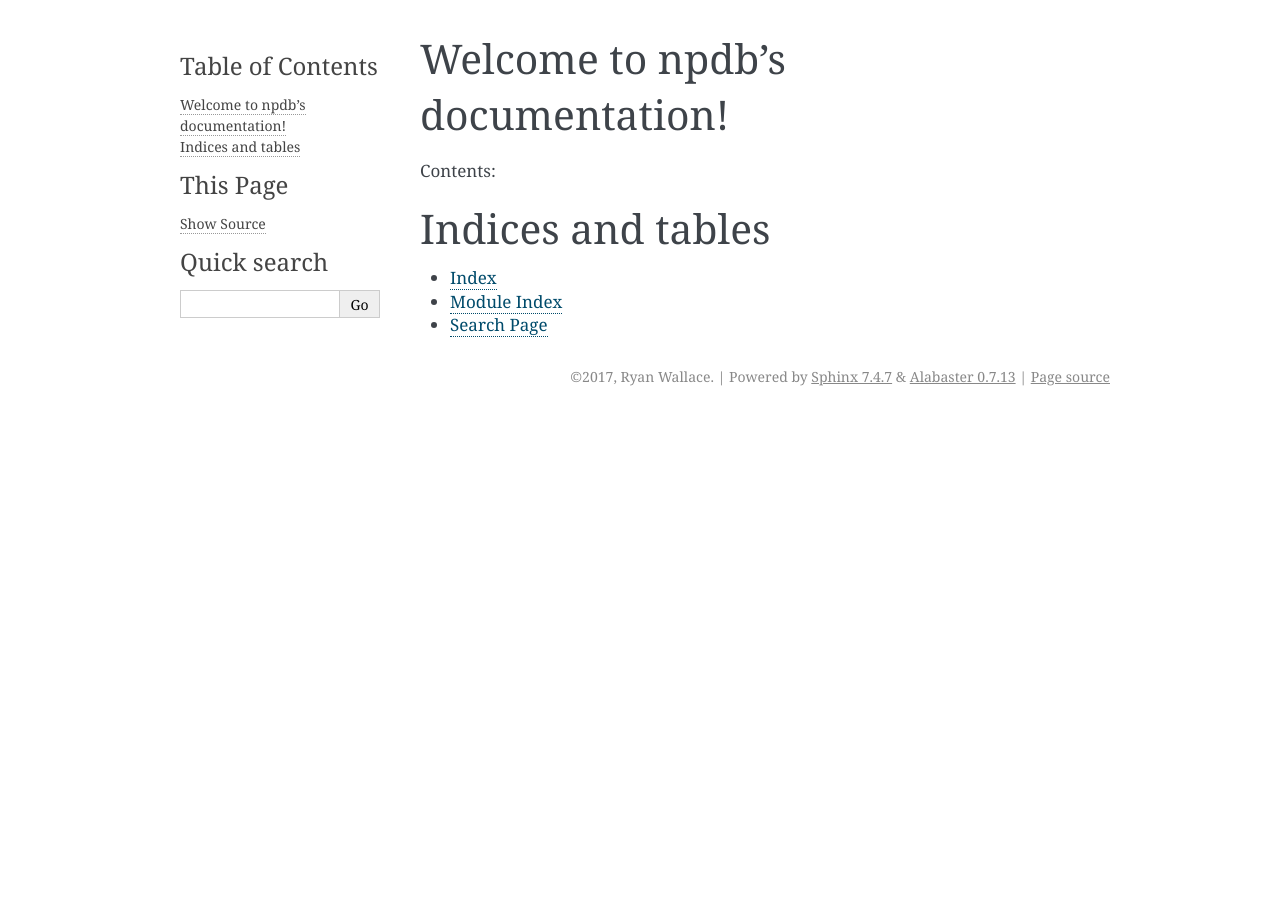
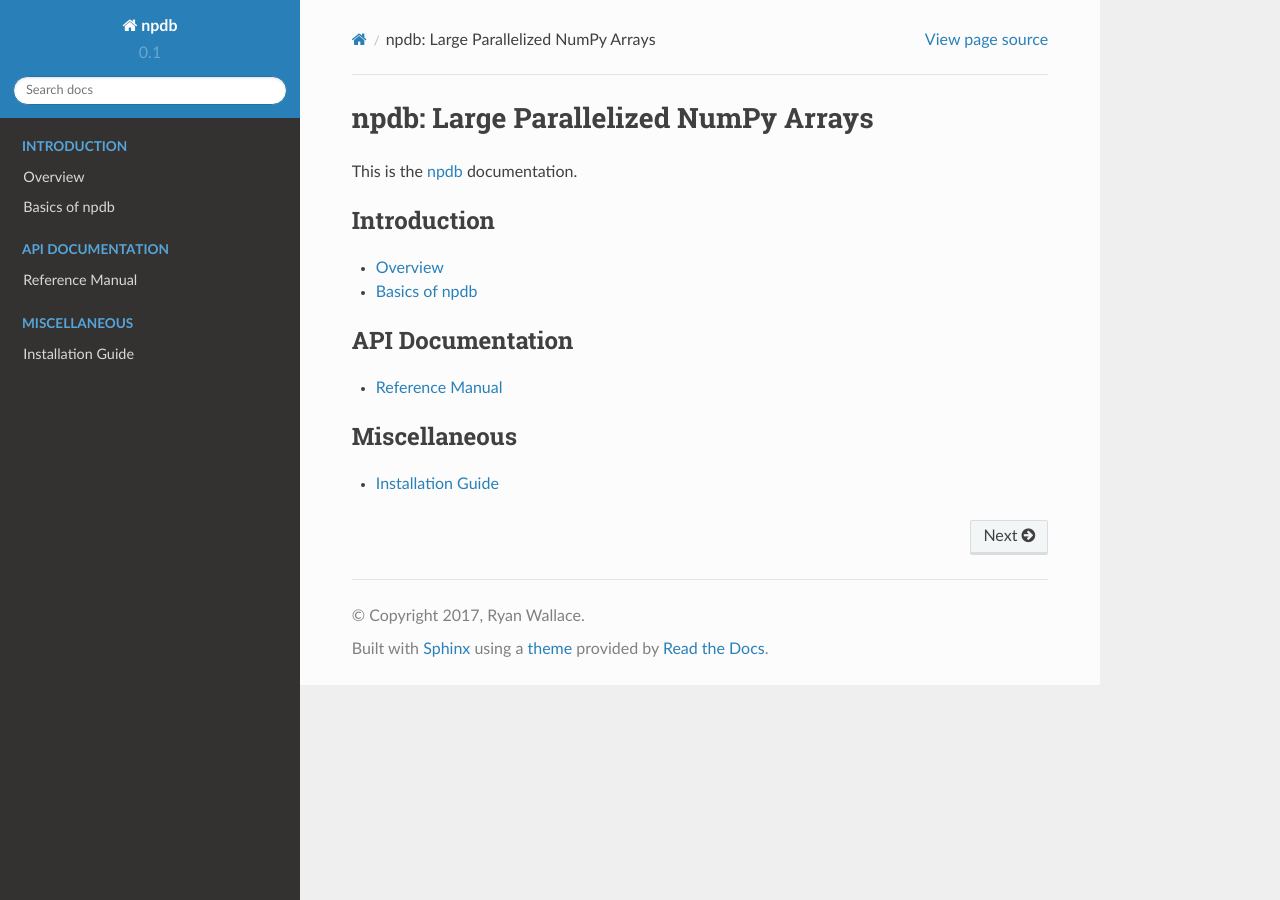
Before and after one commit to ryancswallace/npdb, a Sphinx documentation site: the page built from docs/source/index.rst, in a window 1280 px wide. Built offline with Sphinx 7.4.7 and the Read the Docs theme 2.0.0, drawn with Linux system fonts in a browser that asks for light colours; pages that are not in the unit, such as notebooks, are missing from menus.

Commit message:
read the docs started

```diff
--- a/docs/source/conf.py
+++ b/docs/source/conf.py
@@ -14,6 +14,7 @@
 
 import sys
 import os
+import sphinx_rtd_theme
 
 # If extensions (or modules to document with autodoc) are in another directory,
 # add these directories to sys.path here. If the directory is relative to the
@@ -118,7 +119,9 @@ todo_include_todos = True
 
 # The theme to use for HTML and HTML Help pages.  See the documentation for
 # a list of builtin themes.
-html_theme = 'alabaster'
+# html_theme = 'alabaster'
+html_theme = "sphinx_rtd_theme"
+html_theme_path = [sphinx_rtd_theme.get_html_theme_path()]
 
 # Theme options are theme-specific and customize the look and feel of a theme
 # further.  For a list of options available for each theme, see the
--- a/docs/source/index.rst
+++ b/docs/source/index.rst
@@ -1,21 +1,27 @@
-.. npdb documentation master file, created by
-   sphinx-quickstart on Mon Dec  4 11:11:03 2017.
-   You can adapt this file completely to your liking, but it should at least
-   contain the root `toctree` directive.
+=====================================
+npdb: Large Parallelized NumPy Arrays
+=====================================
 
-Welcome to npdb's documentation!
-================================
+This is the `npdb <https://github.com/ryancwallace/npdb>`_ documentation.
 
-Contents:
+.. module:: npdb
 
 .. toctree::
-   :maxdepth: 2
+   :maxdepth: 1
+   :caption: Introduction
 
+   overview
+   tutorial
 
+.. toctree::
+   :maxdepth: 1
+   :caption: API Documentation
 
-Indices and tables
-==================
+   reference/index
 
-* :ref:`genindex`
-* :ref:`modindex`
-* :ref:`search`
+.. toctree::
+   :maxdepth: 1
+   :caption: Miscellaneous
+
+   install
+   license
--- /dev/null
+++ b/docs/source/install.rst
@@ -0,0 +1,8 @@
+.. _install:
+
+Installation Guide
+==================
+
+You can install npdb using pip by running::
+
+  $ pip install npdb
--- /dev/null
+++ b/docs/source/overview.rst
@@ -0,0 +1,17 @@
+.. _overview:
+
+Overview
+========
+
+.. module:: npdb
+
+npdb is an implementation of large disk-stored NumPy-compatible n-dimenstional arrays that may exceed available memory. npdb implements the core multi-dimensional array class :class:`npdb.dbarray`, which supports persistent binary storage and distributed batch processed operations. :class:`npdb.dbarray` supports a subset of the :class:`numpy.ndarray` interface.
+
+Currently, npdb supports the following subset of the NumPy interface:
+
+- Basic indexing
+
+npdb extends NumPy's capabilities with the folloiwng:
+
+- Support for disk-stored arrays that exceed the size of memory
+- Native parallelization of most methods for both speed and memory constraints
--- /dev/null
+++ b/docs/source/reference/index.rst
@@ -0,0 +1,23 @@
+.. _npdb_reference:
+
+****************
+Reference Manual
+****************
+
+This is the official npdb API reference manual. npdb supports a NumPy-like interface for parallelized operations on n-dimensional arrays on disk.
+
+
+Indices and tables
+==================
+
+* :ref:`genindex`
+
+Reference
+=========
+
+.. module:: npdb
+
+.. toctree::
+   :maxdepth: 2
+
+   dbarray
--- /dev/null
+++ b/docs/source/tutorial.rst
@@ -0,0 +1,8 @@
+.. _tutorial:
+
+Basics of npdb
+==============
+
+.. module:: npdb
+
+In this section, you will learn...
```
Also changed, not shown: README.md (+0 -1 lines), docs/source/license.rst (added, +23 -0 lines).
